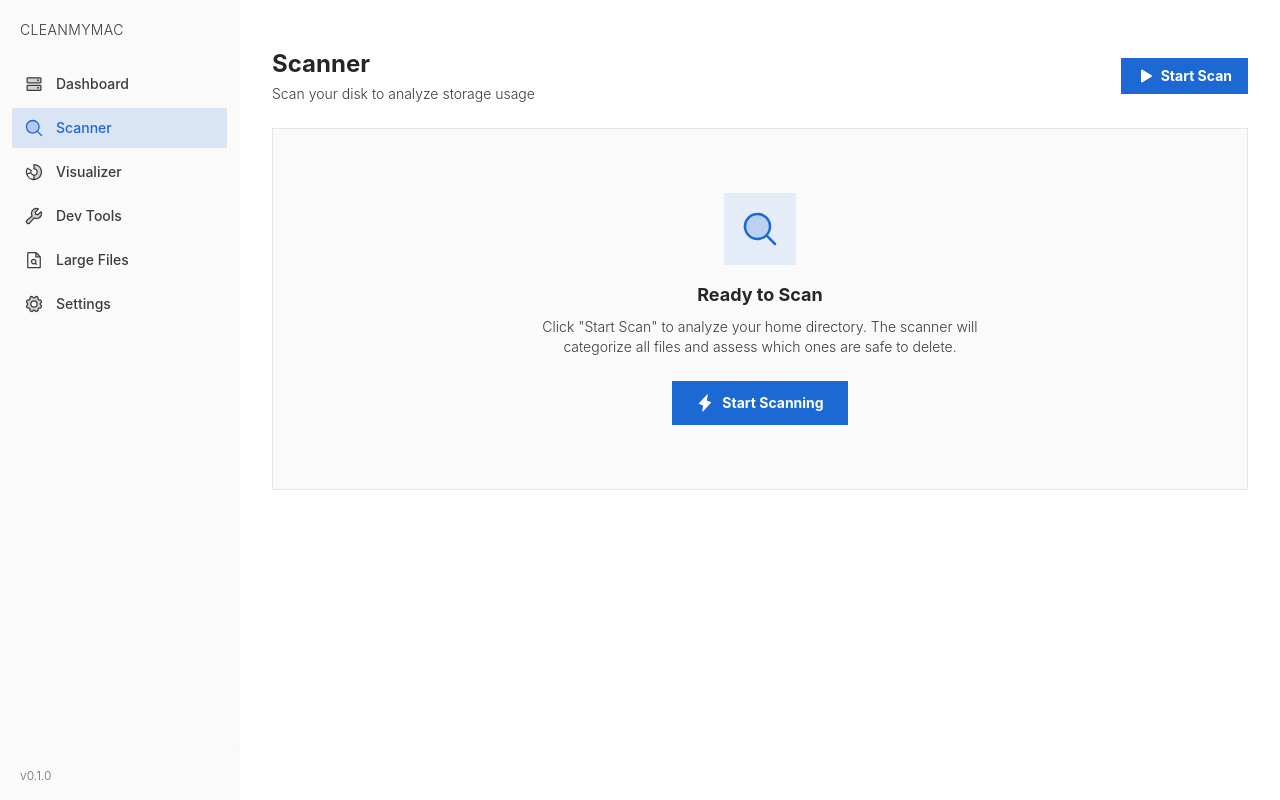
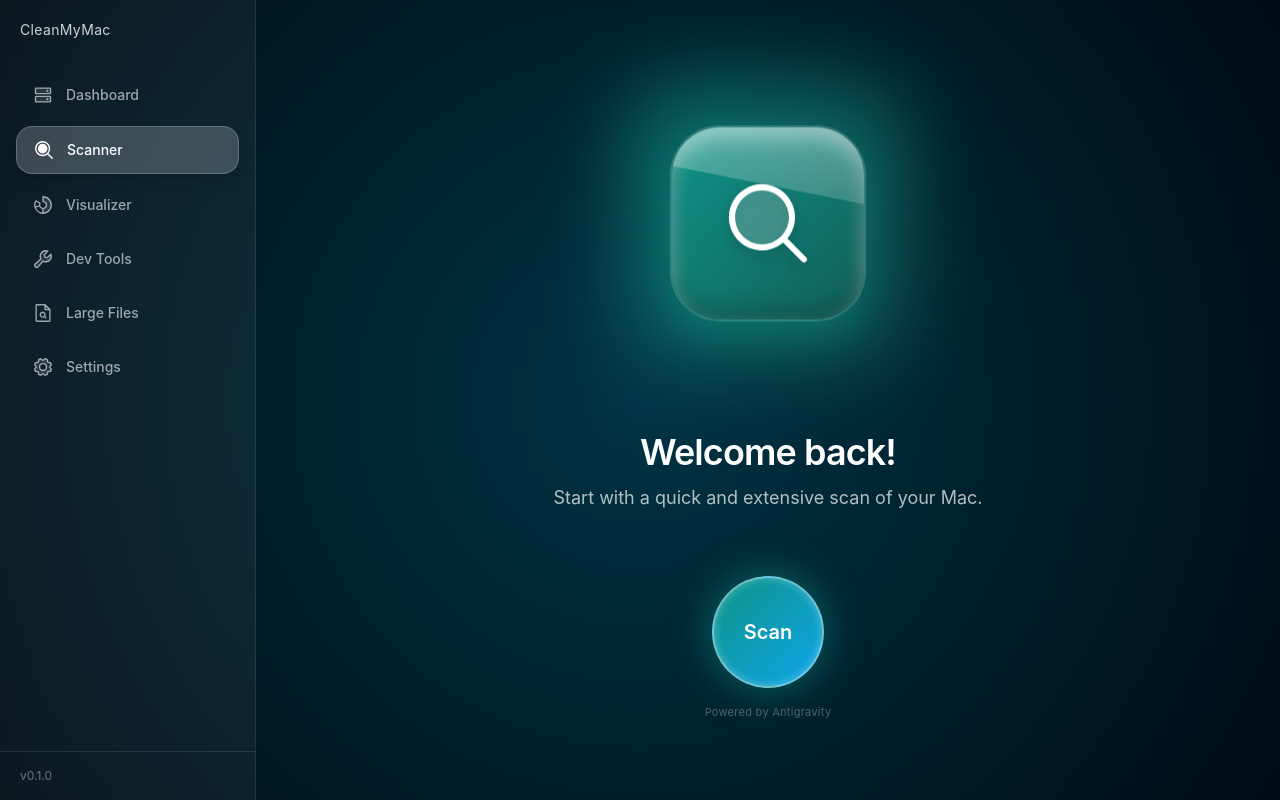
Before and after one commit to rfkokt/CleanMyMac, a React (Vite) app: page /scan in a window 1280 px wide. Built offline with nearby package versions, Linux system fonts and the light colour scheme; the HTML template or start-up script is replaced by a standard one.

Commit message:
feat: modernize UI with dark glassmorphism theme, custom Apple-style scrollbars, and updated global typography

```diff
--- a/src/components/layout/Shell.tsx
+++ b/src/components/layout/Shell.tsx
@@ -1,14 +1,23 @@
 import type { ReactNode } from 'react';
+import { useLocation } from 'react-router-dom';
 import { Sidebar } from './Sidebar';
 
 export function Shell({ children }: { children: ReactNode }) {
+  const location = useLocation();
+  const path = location.pathname;
+
+  let bgClass = 'bg-mesh-home';
+  if (path === '/scan') bgClass = 'bg-mesh-cleanup';
+  else if (path === '/dev-tools') bgClass = 'bg-mesh-apps';
+  else if (path === '/large-files') bgClass = 'bg-mesh-performance';
+
   return (
-    <div className="flex h-screen w-screen bg-bg-primary overflow-hidden">
+    <div className={`flex h-screen w-screen overflow-hidden transition-all duration-1000 ${bgClass}`}>
       <Sidebar />
-      <main className="flex-1 overflow-y-auto">
+      <main className="flex-1 flex flex-col overflow-y-auto relative">
         {/* Top drag region for the main area */}
         <div className="drag-region h-12 w-full shrink-0" />
-        <div className="px-8 pb-8">
+        <div className="flex-1 px-8 pb-8 flex flex-col relative">
           {children}
         </div>
       </main>
--- a/src/components/layout/Sidebar.tsx
+++ b/src/components/layout/Sidebar.tsx
@@ -1,4 +1,4 @@
-import { NavLink } from 'react-router-dom';
+import { NavLink, useLocation } from 'react-router-dom';
 import {
   HardDrives,
   MagnifyingGlass,
@@ -18,38 +18,39 @@
 ];
 
 export function Sidebar() {
+  const location = useLocation();
   return (
-    <aside className="w-60 h-full flex flex-col border-r border-bg-tertiary bg-bg-secondary">
+    <aside className="w-64 h-full flex flex-col bg-white/5 backdrop-blur-md border-r border-white/10 z-50">
       {/* Drag region for macOS title bar */}
       <div className="drag-region h-12 flex items-end px-5 pb-2">
-        <span className="no-drag text-sm font-semibold text-text-secondary tracking-wide uppercase">
+        <span className="no-drag text-sm font-semibold text-white/80 tracking-wide">
           CleanMyMac
         </span>
       </div>
 
       {/* Navigation */}
-      <nav className="flex-1 px-3 py-4 space-y-1">
+      <nav className="flex-1 px-4 py-6 space-y-2">
         {navItems.map(({ to, icon: Icon, label }) => (
           <NavLink
             key={to}
             to={to}
             className={({ isActive }) =>
-              `no-drag flex items-center gap-3 px-3 py-2.5 rounded-none text-sm font-medium transition-all duration-200 ${
+              `no-drag flex items-center gap-3 px-4 py-3 rounded-2xl text-sm font-medium transition-all duration-300 ${
                 isActive
-                  ? 'bg-accent-primary/15 text-accent-primary'
-                  : 'text-text-secondary hover:text-text-primary hover:bg-bg-secondary'
+                  ? 'bg-white/20 text-white shadow-lg border border-white/20'
+                  : 'text-white/60 hover:text-white hover:bg-white/10'
               }`
             }
           >
-            <Icon size={20} weight="duotone" />
+            <Icon size={22} weight={location.pathname === to ? "fill" : "duotone"} />
             {label}
           </NavLink>
         ))}
       </nav>
 
       {/* Footer */}
-      <div className="px-5 py-4 border-t border-bg-tertiary">
-        <p className="text-xs text-text-muted">v0.1.0</p>
+      <div className="px-5 py-4 border-t border-white/10">
+        <p className="text-xs text-white/40">v0.1.0</p>
       </div>
     </aside>
   );
--- /dev/null
+++ b/src/components/ui/GlassIcon.tsx
@@ -0,0 +1,63 @@
+import { motion } from 'framer-motion';
+import { ReactNode } from 'react';
+
+interface GlassIconProps {
+  icon: ReactNode;
+  color: 'indigo' | 'teal' | 'crimson' | 'slate';
+  pulse?: boolean;
+}
+
+export function GlassIcon({ icon, color, pulse = true }: GlassIconProps) {
+  const bgGradients = {
+    indigo: 'from-[#4F46E5] to-[#312E81]',
+    teal: 'from-[#0D9488] to-[#115E59]',
+    crimson: 'from-[#E11D48] to-[#881337]',
+    slate: 'from-[#475569] to-[#1E293B]',
+  };
+
+  const shadowColors = {
+    indigo: 'rgba(79, 70, 229, 0.4)',
+    teal: 'rgba(13, 148, 136, 0.4)',
+    crimson: 'rgba(225, 29, 72, 0.4)',
+    slate: 'rgba(71, 85, 105, 0.4)',
+  };
+
+  return (
+    <div className="relative flex items-center justify-center w-64 h-64 mx-auto mb-12">
+      {/* Background Pulse */}
+      {pulse && (
+        <motion.div
+          className={`absolute inset-0 rounded-[3rem] bg-gradient-to-br ${bgGradients[color]} blur-2xl opacity-60`}
+          animate={{ scale: [1, 1.1, 1], opacity: [0.5, 0.8, 0.5] }}
+          transition={{ duration: 4, repeat: Infinity, ease: 'easeInOut' }}
+        />
+      )}
+
+      {/* 3D Glass Object */}
+      <motion.div
+        className={`relative z-10 w-48 h-48 rounded-[3rem] bg-gradient-to-br ${bgGradients[color]} flex items-center justify-center`}
+        style={{
+          boxShadow: `
+            inset 0 10px 20px rgba(255,255,255,0.4),
+            inset 0 -10px 20px rgba(0,0,0,0.2),
+            0 20px 40px ${shadowColors[color]},
+            0 0 0 2px rgba(255,255,255,0.2)
+          `,
+          backdropFilter: 'blur(10px)',
+          transformStyle: 'preserve-3d',
+          perspective: 1000,
+        }}
+        animate={{ y: [0, -10, 0], rotateX: [0, 5, 0], rotateY: [0, -5, 0] }}
+        transition={{ duration: 6, repeat: Infinity, ease: 'easeInOut' }}
+      >
+        {/* Inner Glare / Reflection */}
+        <div className="absolute inset-0 rounded-[3rem] bg-gradient-to-b from-white/30 to-transparent pointer-events-none" style={{ clipPath: 'polygon(0 0, 100% 0, 100% 40%, 0 20%)' }} />
+
+        {/* The Icon */}
+        <div className="text-white drop-shadow-lg z-20 scale-150">
+          {icon}
+        </div>
+      </motion.div>
+    </div>
+  );
+}
--- a/src/index.css
+++ b/src/index.css
@@ -1,38 +1,38 @@
 @import "tailwindcss";
-@import url('https://fonts.googleapis.com/css2?family=Inter:wght@300;400;700&display=swap');
+@import url('https://fonts.googleapis.com/css2?family=SF+Pro+Display:wght@400;500;600;700&display=swap');
 
 @theme {
-  /* Background (BMW Canvas & Surfaces) */
-  --color-bg-primary: #ffffff;
-  --color-bg-secondary: #fafafa;
-  --color-bg-tertiary: #f7f7f7;
-  --color-bg-dark: #1a2129;
+  /* MacPaw CleanMyMac X Theme */
+  --color-bg-primary: #150E3A; /* Deep purple base */
+  --color-bg-secondary: rgba(255, 255, 255, 0.05); /* Glass surface */
+  --color-bg-tertiary: rgba(255, 255, 255, 0.1); /* Glass hover */
+  --color-bg-dark: #0A051E;
 
-  /* Accent (BMW Corporate Blue) */
-  --color-accent-primary: #1c69d4;
-  --color-accent-secondary: #0066b1; /* M-blue-light for charts */
+  /* Vibrant Accents */
+  --color-accent-primary: #FF2E93; /* Neon pink/magenta */
+  --color-accent-secondary: #00F0FF; /* Cyan */
 
   /* Text */
-  --color-text-primary: #262626; /* Ink */
-  --color-text-secondary: #3c3c3c; /* Body */
-  --color-text-muted: #6b6b6b; /* Muted */
+  --color-text-primary: #FFFFFF;
+  --color-text-secondary: rgba(255, 255, 255, 0.7);
+  --color-text-muted: rgba(255, 255, 255, 0.4);
 
   /* Safety */
-  --color-safe: #22c55e;
-  --color-review: #f59e0b;
-  --color-caution: #dc2626;
+  --color-safe: #32D74B; /* Apple Green */
+  --color-review: #FF9F0A; /* Apple Orange */
+  --color-caution: #FF453A; /* Apple Red */
 
   /* Categories */
-  --color-cat-system: #e22718;
-  --color-cat-application: #0066b1;
-  --color-cat-document: #22c55e;
-  --color-cat-media: #f59e0b;
-  --color-cat-code: #1c69d4;
-  --color-cat-devcache: #e22718;
-  --color-cat-cache: #9a9a9a;
-  --color-cat-log: #6b6b6b;
-  --color-cat-archive: #14b8a6;
-  --color-cat-other: #cccccc;
+  --color-cat-system: #FF453A;
+  --color-cat-application: #0A84FF;
+  --color-cat-document: #32D74B;
+  --color-cat-media: #BF5AF2;
+  --color-cat-code: #5E5CE6;
+  --color-cat-devcache: #FF9F0A;
+  --color-cat-cache: #8E8E93;
+  --color-cat-log: #98989D;
+  --color-cat-archive: #64D2FF;
+  --color-cat-other: #D1D1D6;
 }
 
 /* Global styles */
@@ -42,27 +42,27 @@
   padding: 0;
   background-color: var(--color-bg-primary);
   color: var(--color-text-primary);
-  font-family: 'Inter', -apple-system, BlinkMacSystemFont, "Segoe UI", Roboto, sans-serif;
+  font-family: -apple-system, BlinkMacSystemFont, "SF Pro Display", "Segoe UI", Roboto, sans-serif;
   overflow: hidden;
   -webkit-font-smoothing: antialiased;
   -moz-osx-font-smoothing: grayscale;
 }
 
 h1, h2, h3, h4, h5, h6, .display-font, button {
-  font-weight: 700;
+  font-weight: 600;
 }
 
 p, span, div {
-  font-weight: 300; /* BMW Light body */
+  font-weight: 400;
 }
 
 strong, b {
-  font-weight: 700;
+  font-weight: 600;
 }
 
 /* Custom scrollbar */
 ::-webkit-scrollbar {
-  width: 6px;
+  width: 8px;
 }
 
 ::-webkit-scrollbar-track {
@@ -70,12 +70,17 @@
 }
 
 ::-webkit-scrollbar-thumb {
-  background: rgba(0, 0, 0, 0.1);
-  border-radius: 0px;
+  background: rgba(255, 255, 255, 0.2);
+  border-radius: 9999px;
+  border: 2px solid transparent;
+  background-clip: padding-box;
 }
 
 ::-webkit-scrollbar-thumb:hover {
-  background: rgba(0, 0, 0, 0.2);
+  background: rgba(255, 255, 255, 0.4);
+  border-radius: 9999px;
+  border: 2px solid transparent;
+  background-clip: padding-box;
 }
 
 /* Drag region for macOS title bar */
@@ -87,10 +92,48 @@
   -webkit-app-region: no-drag;
 }
 
-/* BMW Surface Card effect (Replacing Glass) */
+/* MacPaw Glass Effect */
 .glass {
   background: var(--color-bg-secondary);
-  border: 1px solid #e6e6e6; /* hairline */
-  box-shadow: none;
-  border-radius: 0px !important;
+  backdrop-filter: blur(24px);
+  -webkit-backdrop-filter: blur(24px);
+  border: 1px solid rgba(255, 255, 255, 0.1);
+  box-shadow: 0 8px 32px 0 rgba(0, 0, 0, 0.2);
+  border-radius: 24px;
 }
+
+/* Big Glowing Scan Button */
+.btn-scan-glow {
+  background: linear-gradient(135deg, #0D9488, #0EA5E9);
+  box-shadow: 0 0 40px rgba(13, 148, 136, 0.6), inset 0 0 10px rgba(255, 255, 255, 0.3);
+  border: 2px solid rgba(255, 255, 255, 0.4);
+  color: white;
+  border-radius: 9999px;
+  transition: all 0.3s ease;
+}
+
+.btn-scan-glow:hover {
+  box-shadow: 0 0 60px rgba(14, 165, 233, 0.8), inset 0 0 15px rgba(255, 255, 255, 0.5);
+  transform: scale(1.05);
+}
+
+.btn-scan-glow:active {
+  transform: scale(0.95);
+}
+
+/* Background Gradients for pages - Unique Antigravity Theme */
+.bg-mesh-home {
+  background: radial-gradient(circle at 50% 50%, #1a1b41 0%, #0a0f1d 100%);
+}
+
+.bg-mesh-cleanup {
+  background: radial-gradient(circle at 50% 50%, #003344 0%, #000c14 100%);
+}
+
+.bg-mesh-performance {
+  background: radial-gradient(circle at 50% 50%, #3d142c 0%, #12030a 100%);
+}
+
+.bg-mesh-apps {
+  background: radial-gradient(circle at 50% 50%, #202b38 0%, #0b0f14 100%);
+}
--- a/src/pages/Scanner.tsx
+++ b/src/pages/Scanner.tsx
@@ -19,6 +19,7 @@
 import { CleanupSummary } from '../components/cleanup/CleanupSummary';
 import { GSAPScanner3D } from '../components/ui/GSAPScanner3D';
 import { ScanningPlaceholder } from '../components/scanner/ScanningPlaceholder';
+import { GlassIcon } from '../components/ui/GlassIcon';
 import { openInFinder } from '../services/tauri';
 import { formatBytes } from '../lib/format';
 import type { FileNode, FileCategory, SafetyLevel } from '../types';
@@ -90,12 +91,44 @@
 
   const selectedSize = selectedItems.reduce((a, i) => a + i.size, 0);
 
+  if (!scanResult && !isScanning) {
+    return (
+      <motion.div
+        initial={{ opacity: 0, scale: 0.95 }}
+        animate={{ opacity: 1, scale: 1 }}
+        transition={{ duration: 0.5 }}
+        className="flex flex-col items-center justify-center h-full relative w-full"
+      >
+        <GlassIcon
+          icon={<MagnifyingGlass size={64} weight="duotone" />}
+          color="teal"
+          pulse={true}
+        />
+        <h2 className="text-4xl font-bold text-white mt-8 tracking-tight">Welcome back!</h2>
+        <p className="text-lg text-white/70 mt-3 max-w-md text-center">
+          Start with a quick and extensive scan of your Mac.
+        </p>
+        <div className="mt-16 flex flex-col items-center">
+          <button
+            onClick={handleStartScan}
+            className="btn-scan-glow flex items-center justify-center w-28 h-28 text-xl font-bold mb-4"
+          >
+            Scan
+          </button>
+          <p className="text-[11px] text-white/30 text-center font-medium tracking-wide">
+            Powered by Antigravity
+          </p>
+        </div>
+      </motion.div>
+    );
+  }
+
   return (
     <motion.div
       initial={{ opacity: 0, y: 8 }}
       animate={{ opacity: 1, y: 0 }}
       transition={{ duration: 0.15 }}
-      className="space-y-6"
+      className="space-y-6 h-full flex flex-col"
     >
       {/* Header */}
       <div className="flex items-center justify-between">
@@ -264,30 +297,7 @@
         </>
       )}
 
-      {/* Empty state */}
-      {!scanResult && !isScanning && (
-        <motion.div
-          initial={{ opacity: 0 }}
-          animate={{ opacity: 1 }}
-          className="glass rounded-none p-16 flex flex-col items-center justify-center text-center"
-        >
-          <div className="p-4 rounded-none bg-accent-primary/10 mb-4">
-            <MagnifyingGlass size={40} weight="duotone" className="text-accent-primary" />
-          </div>
-          <h2 className="text-lg font-semibold text-text-primary">Ready to Scan</h2>
-          <p className="text-sm text-text-secondary mt-2 max-w-md">
-            Click "Start Scan" to analyze your home directory. The scanner will categorize all files
-            and assess which ones are safe to delete.
-          </p>
-          <button
-            onClick={handleStartScan}
-            className="mt-6 flex items-center gap-2 px-6 py-3 rounded-none text-sm font-medium text-white bg-accent-primary hover:opacity-90 transition-opacity"
-          >
-            <Lightning size={18} weight="fill" />
-            Start Scanning
-          </button>
-        </motion.div>
-      )}
+
 
       {/* Cleanup confirm dialog */}
       <ConfirmDialog
```
Also changed, not shown: src/pages/Dashboard.tsx (+44 -59 lines).
